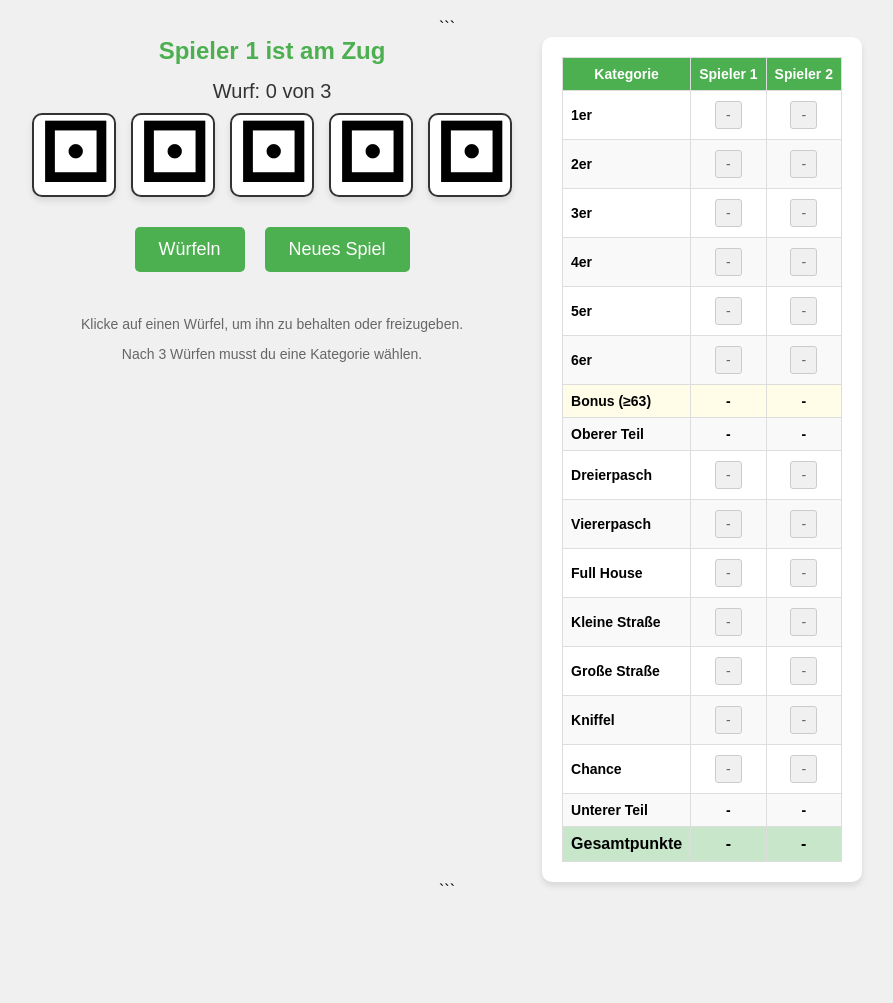
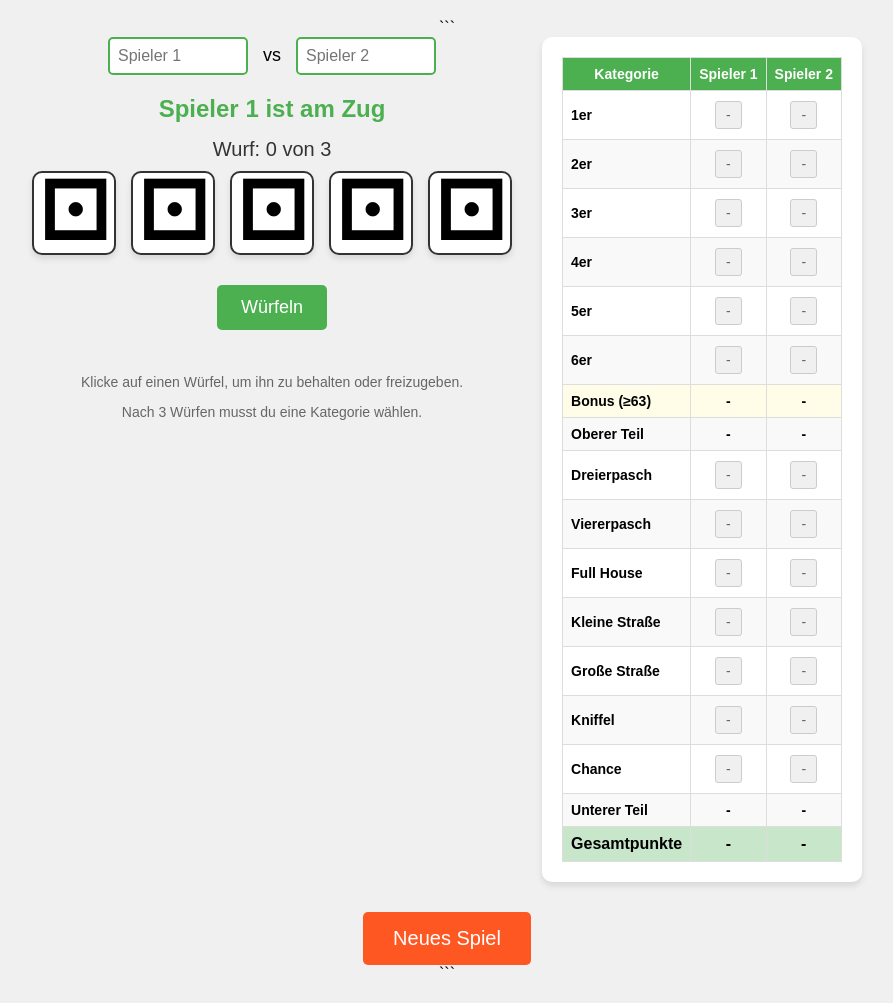
Before and after one commit to meyer-solutions/kniffel, a plain HTML site: page index.html in a window 1280 px wide. Shown: the part 99-1102 px from the top of the page, without its empty margins (193-1086 px from the left). Before the commit the page ends 1019 px from the top, so only its background shows below. Drawn offline with Linux system fonts and the light colour scheme.

Commit message:
index.html aktualisieren

````diff
--- a/index.html
+++ b/index.html
@@ -222,6 +222,12 @@
 ```
 <div class="game-container">
     <div class="dice-section">
+        <div class="player-names" style="margin-bottom: 20px; display: flex; gap: 15px; align-items: center;">
+            <input type="text" id="player1Name" placeholder="Spieler 1" style="padding: 8px; font-size: 16px; border: 2px solid #4CAF50; border-radius: 5px; width: 120px;" onchange="updatePlayerNames()">
+            <span style="font-size: 18px;">vs</span>
+            <input type="text" id="player2Name" placeholder="Spieler 2" style="padding: 8px; font-size: 16px; border: 2px solid #4CAF50; border-radius: 5px; width: 120px;" onchange="updatePlayerNames()">
+        </div>
+
         <div class="current-player" id="currentPlayer">Spieler 1 ist am Zug</div>
         <div class="roll-count" id="rollCount">Wurf: 0 von 3</div>
 
@@ -231,7 +237,6 @@
 
         <div class="controls">
             <button id="rollButton" onclick="rollDice()">Würfeln</button>
-            <button id="newGameButton" onclick="newGame()">Neues Spiel</button>
         </div>
 
         <div class="info">
@@ -245,8 +250,8 @@
             <thead>
                 <tr>
                     <th>Kategorie</th>
-                    <th>Spieler 1</th>
-                    <th>Spieler 2</th>
+                    <th id="player1Header">Spieler 1</th>
+                    <th id="player2Header">Spieler 2</th>
                 </tr>
             </thead>
             <tbody id="scorecardBody">
@@ -254,6 +259,10 @@
             </tbody>
         </table>
     </div>
+</div>
+
+<div style="margin-top: 30px; text-align: center;">
+    <button id="newGameButton" onclick="newGame()" style="padding: 15px 30px; font-size: 20px; background-color: #ff5722;">Neues Spiel</button>
 </div>
 
 <script>
@@ -278,6 +287,27 @@
         5: '⚄',
         6: '⚅'
     };
+
+    // Spielernamen
+    let playerNames = {
+        player1: 'Spieler 1',
+        player2: 'Spieler 2'
+    };
+
+    function updatePlayerNames() {
+        const p1Name = document.getElementById('player1Name').value || 'Spieler 1';
+        const p2Name = document.getElementById('player2Name').value || 'Spieler 2';
+
+        playerNames.player1 = p1Name;
+        playerNames.player2 = p2Name;
+
+        // Update headers
+        document.getElementById('player1Header').textContent = p1Name;
+        document.getElementById('player2Header').textContent = p2Name;
+
+        // Update current player display
+        document.getElementById('currentPlayer').textContent = `${currentPlayer === 1 ? playerNames.player1 : playerNames.player2} ist am Zug`;
+    }
 
     // Spielstand
     const scores = {
@@ -477,7 +507,7 @@
 
         // Switch player
         currentPlayer = currentPlayer === 1 ? 2 : 1;
-        document.getElementById('currentPlayer').textContent = `Spieler ${currentPlayer} ist am Zug`;
+        document.getElementById('currentPlayer').textContent = `${currentPlayer === 1 ? playerNames.player1 : playerNames.player2} ist am Zug`;
 
         // Reset for new turn
         rollCount = 0;
@@ -515,9 +545,9 @@
 
         let winner = '';
         if (p1Total > p2Total) {
-            winner = 'Spieler 1 gewinnt!';
+            winner = `${playerNames.player1} gewinnt!`;
         } else if (p2Total > p1Total) {
-            winner = 'Spieler 2 gewinnt!';
+            winner = `${playerNames.player2} gewinnt!`;
         } else {
             winner = 'Unentschieden!';
         }
@@ -582,8 +612,9 @@
         initializeScorecard();
         updateDisplay();
         updateRollCount();
+        updatePlayerNames();
         document.getElementById('rollButton').disabled = false;
-        document.getElementById('currentPlayer').textContent = 'Spieler 1 ist am Zug';
+        document.getElementById('currentPlayer').textContent = `${playerNames.player1} ist am Zug`;
     }
 
     // Initialisierung
````
